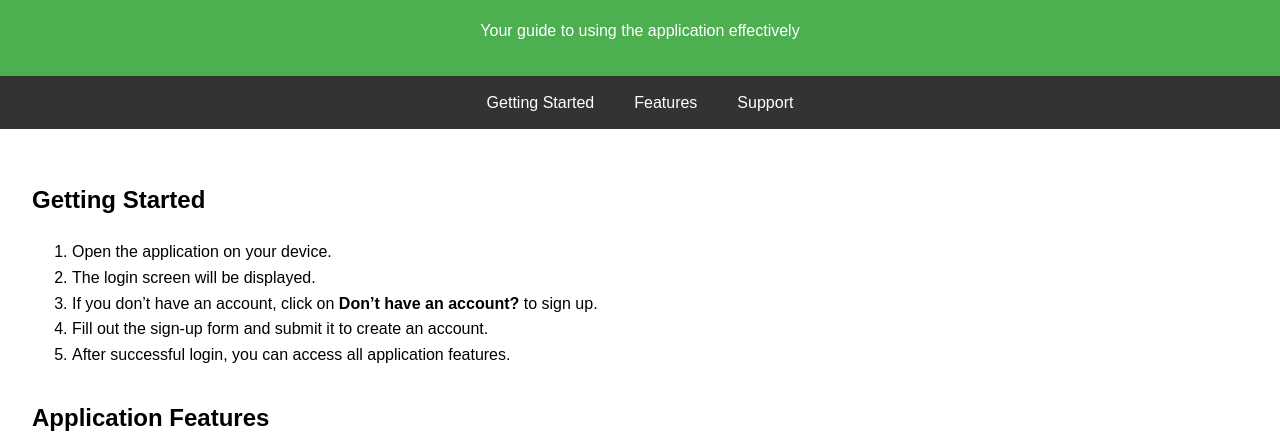
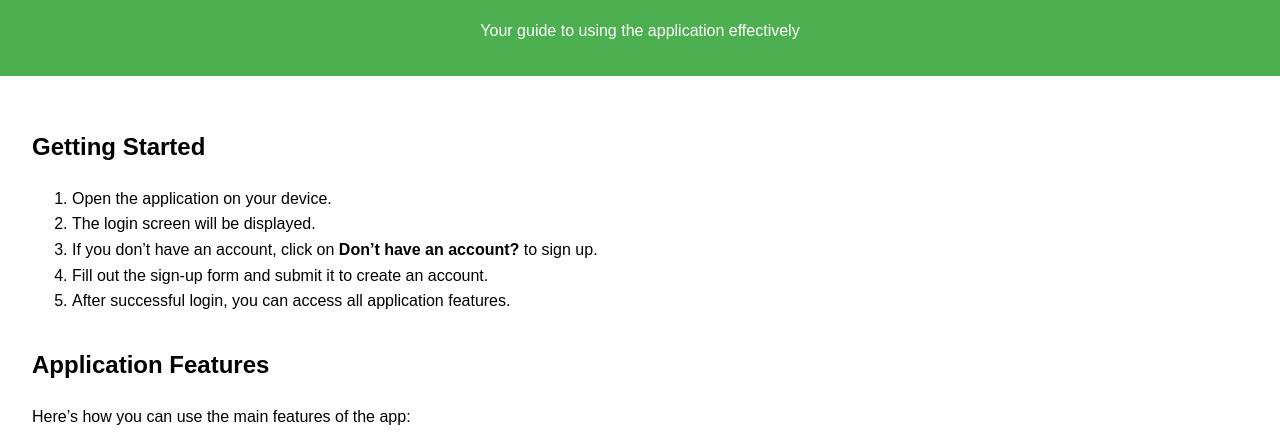
Before and after one commit to Naana77/Support, a plain HTML site: page index.html in a window 1280 px wide. Shown: the part 92-535 px from the top of the page. Drawn offline with Linux system fonts and the light colour scheme.

Commit message:
Update index.html

```diff
--- a/index.html
+++ b/index.html
@@ -13,6 +13,7 @@
             min-height: 100vh;
             display: flex;
             flex-direction: column;
+            overflow-y: auto;
         }
         header {
             background-color: #4CAF50;
@@ -23,16 +24,14 @@
         nav {
             background: #333;
             color: white;
-            overflow: hidden;
             display: flex;
+            justify-content: center;
             flex-wrap: wrap;
-            justify-content: center;
         }
         nav a {
             color: white;
             text-decoration: none;
             padding: 14px 20px;
-            display: block;
         }
         nav a:hover {
             background: #575757;
@@ -82,12 +81,6 @@
         <p>Your guide to using the application effectively</p>
     </header>
 
-    <nav>
-        <a href="#getting-started">Getting Started</a>
-        <a href="#features">Features</a>
-        <a href="#support">Support</a>
-    </nav>
-
     <main>
         <section id="getting-started">
             <h2>Getting Started</h2>
```
